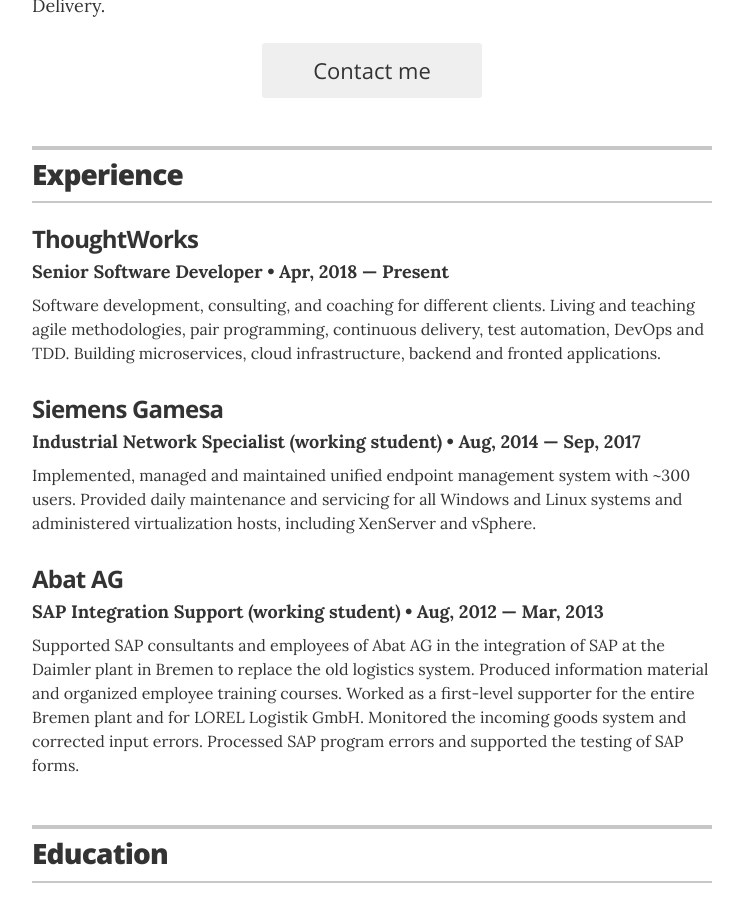
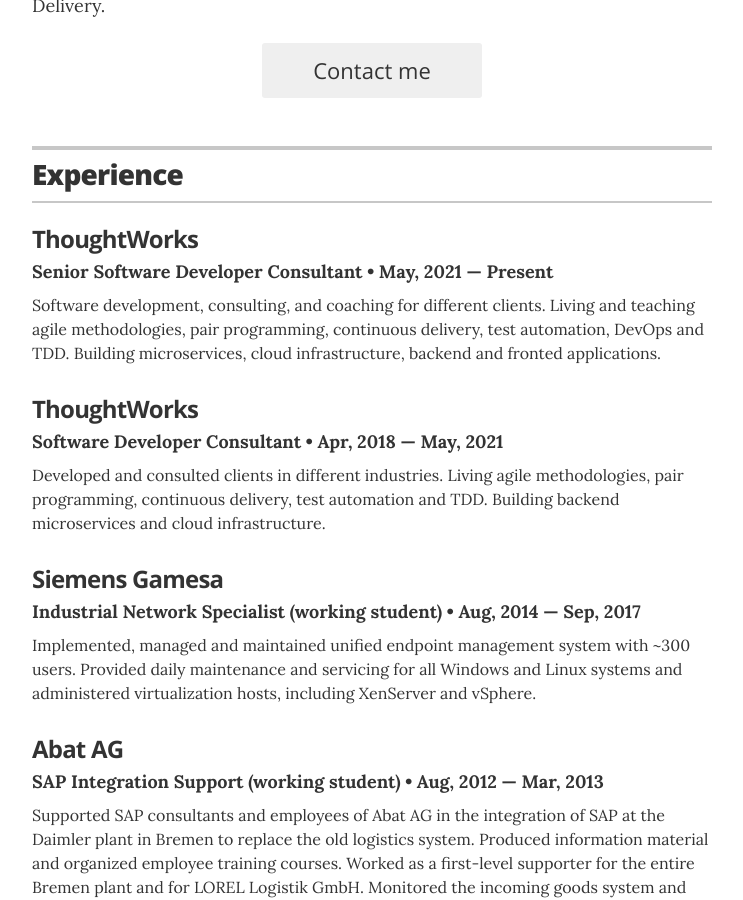
Before and after one commit to DiesDasJenes/DiesDasJenes.github.io, a Jekyll site: the page built from index.html, in a window 1280 px wide and 900 px high, scrolled down 449 px. Shown: the whole window, without its empty margins (268-1011 px from the left). Built offline with Jekyll 4.4.1, drawn with Linux system fonts in a browser that asks for light colours.

Commit message:
Add more detailed career path

```diff
--- a/_data/experience.yml
+++ b/_data/experience.yml
@@ -1,9 +1,15 @@
 # Jobs
-# VP of Global Communications
+
 - company: ThoughtWorks
-  position: Senior Software Developer
-  duration: Apr, 2018 &mdash; Present
+  position:  Senior Software Developer Consultant
+  duration: May, 2021 &mdash; Present
   summary: Software development, consulting, and coaching for different clients. Living and teaching agile methodologies, pair programming, continuous delivery, test automation, DevOps and TDD. Building microservices, cloud infrastructure, backend and fronted applications.
+
+
+- company: ThoughtWorks
+  position:  Software Developer Consultant
+  duration: Apr, 2018 &mdash; May, 2021
+  summary: Developed and consulted clients in different industries. Living agile methodologies, pair programming, continuous delivery, test automation and TDD. Building backend microservices and cloud infrastructure.
 
 # Siemens Gamesa
 - company: Siemens Gamesa
```
